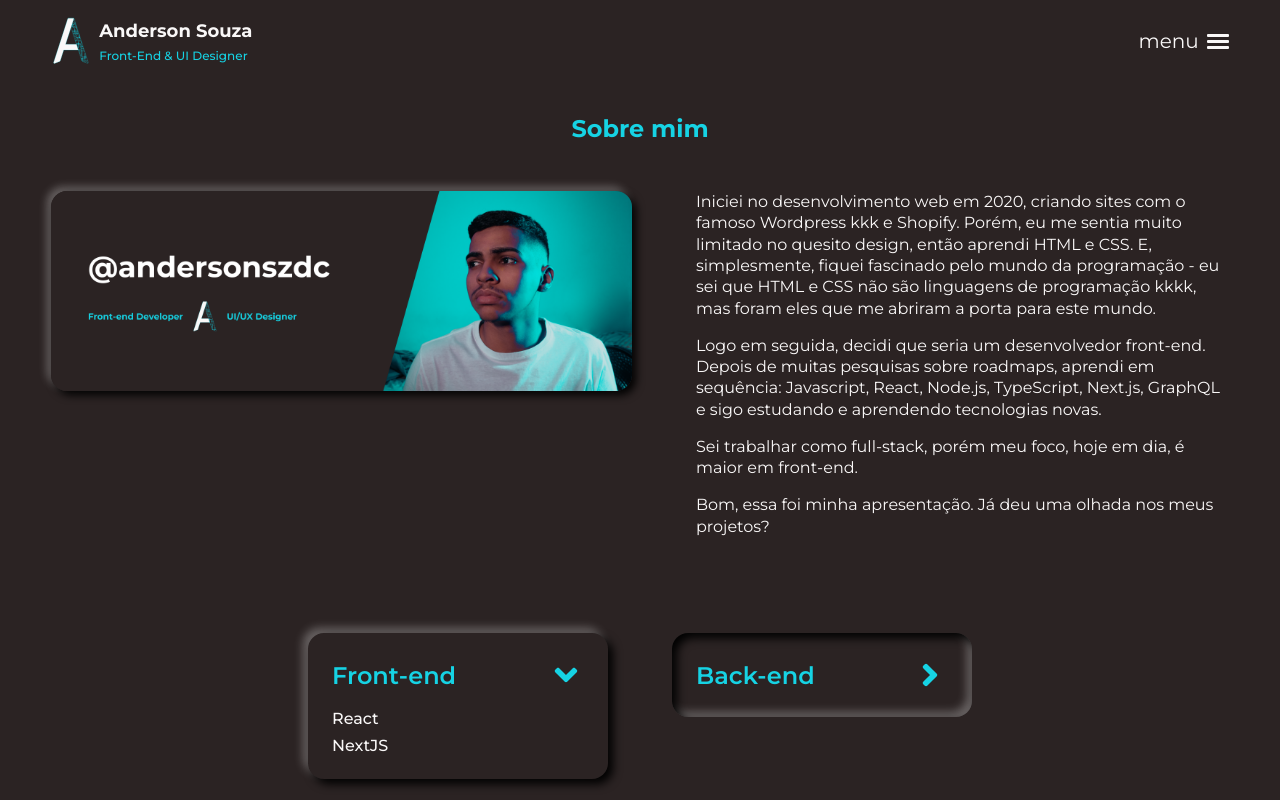
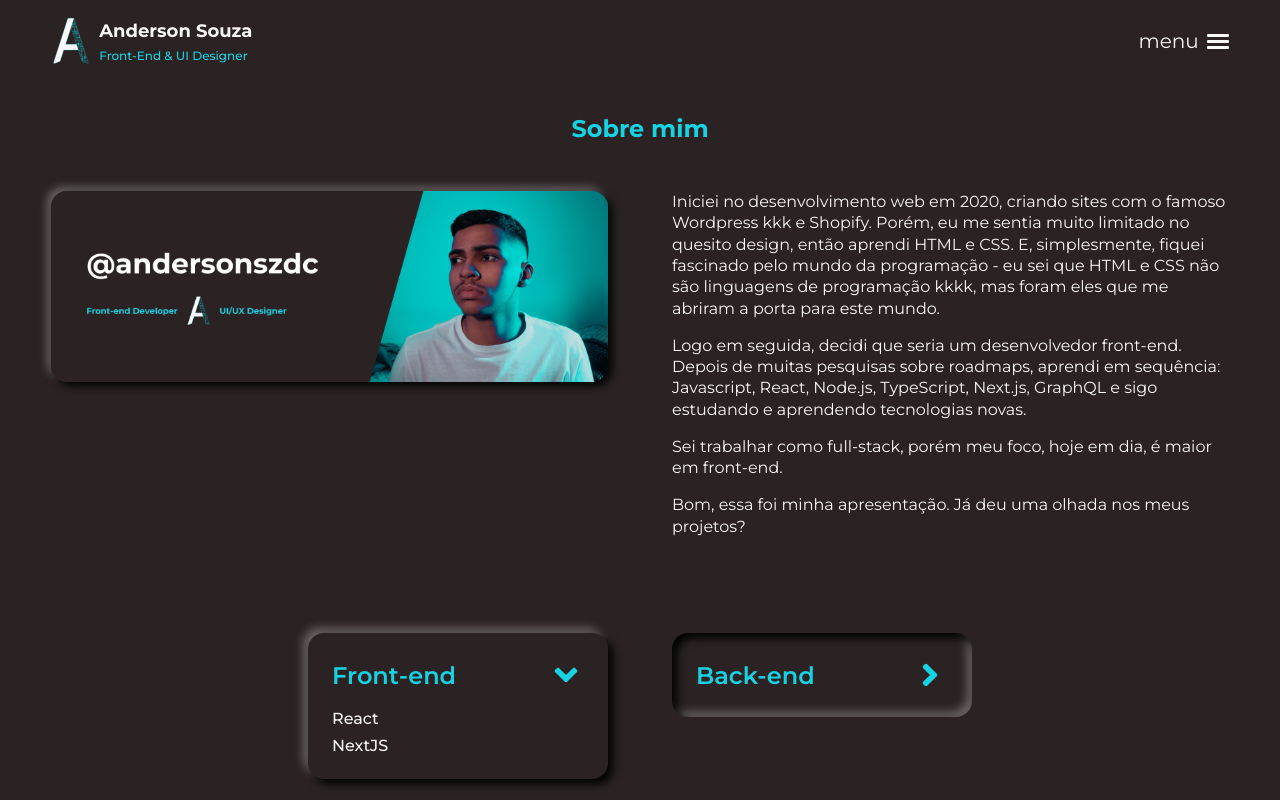
Before and after one commit to andersonszdc/My-site, a Next.js app: page /sobreMim in a window 1280 px wide. Shown: the top 800 px of the page. Built offline with nearby package versions, Linux system fonts and the light colour scheme.

Commit message:
updated for display grid at intro

```diff
--- a/pages/sobreMim/index.tsx
+++ b/pages/sobreMim/index.tsx
@@ -31,7 +31,8 @@ const Wrapper = styled.div`
 `
 
 const Intro = styled.div`
-  display: flex;
+  display: grid;
+  grid-template-columns: 1fr 1fr;
   gap: 64px;
 
   .about_text {
@@ -53,7 +54,7 @@ const Intro = styled.div`
   }
 
   @media (max-width: 1000px) {
-  flex-direction: column;
+    grid-template-columns: 1fr;
   }
 `
 
```
